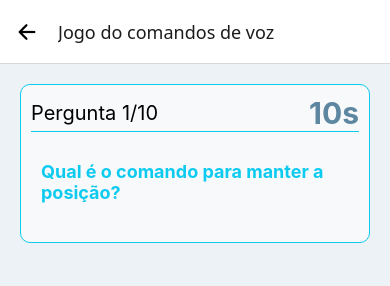
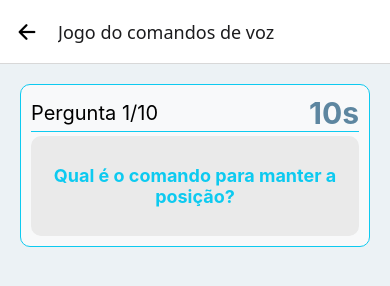
Before and after one commit to adjelritimos/academia-mobile, a React Native app: screen /GameCommand in a window 390 px wide. Shown: the top 286 px of the page. Built offline with nearby package versions, Linux system fonts and the light colour scheme.

Commit message:
outras melhorias

```diff
--- a/src/functions/command/game/getQuestionAndAnswerCommands.js
+++ b/src/functions/command/game/getQuestionAndAnswerCommands.js
@@ -457,9 +457,9 @@ const getQuestionAndAnswerCommands = (number) => {
             question: "Qual o limite de passos reta-guarda?",
             answer: "4",
             options: [
+                "4",
+                "1",
                 "2",
-                "1",
-                "4",
                 "ilimitado",
                 "infinito",
                 "5",
--- a/src/screens/game/commandGame.js
+++ b/src/screens/game/commandGame.js
@@ -91,7 +91,7 @@ const CommandGame = ({ navigation }) => {
                         {countdown}s
                     </Text>
                 </View>
-                <View style={gameCommandStyles.question_1}>
+                <View style={gameCommandStyles.questions}>
                     <Text style={gameCommandStyles.questionText}>{command.question}</Text>
                 </View>
             </View>
--- a/src/screens/game/lemmaGame.js
+++ b/src/screens/game/lemmaGame.js
@@ -93,7 +93,7 @@ const LemmaGame = ({ navigation }) => {
                     </Text>
                 </View>
 
-                <View style={gameLemmaStyles.question_1}>
+                <View style={gameLemmaStyles.questions}>
                     <Text style={gameLemmaStyles.questionText}>{lemmas.question}</Text>
                 </View>
             </View>
--- a/src/styles/gameLemma.js
+++ b/src/styles/gameLemma.js
@@ -30,21 +30,21 @@ const gameLemmaStyles = StyleSheet.create({
         marginBottom: 50
     },
 
-    question_1:{
+    questions: {
         minHeight: 100,
         width: '100%',
+        backgroundColor: '#EAEAEA',
+        alignItems: 'center',
+        justifyContent: 'center',
         borderRadius: 10,
-        backgroundColor: '#f8f9fa',
-        padding: 10,
-        alignItems: 'center',
+        marginTop: 4
     },
 
     questionText:{
        fontSize: 18,
        color: '#0dcaf0',
-       marginTop: 'auto',
-       marginBottom: 'auto',
-       fontWeight: 'bold'
+       fontWeight: 'bold',
+       textAlign: 'center'
     },
 
     item: {
```
Also changed, not shown: src/styles/gameCommand.js (+11 -3 lines).
